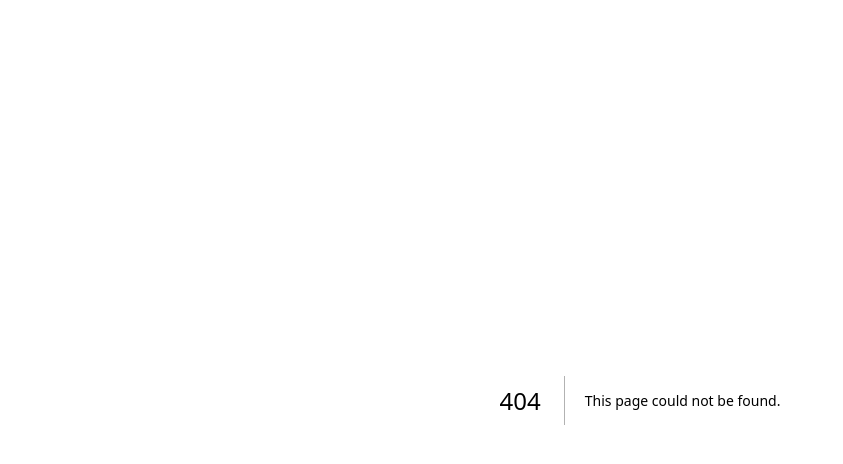
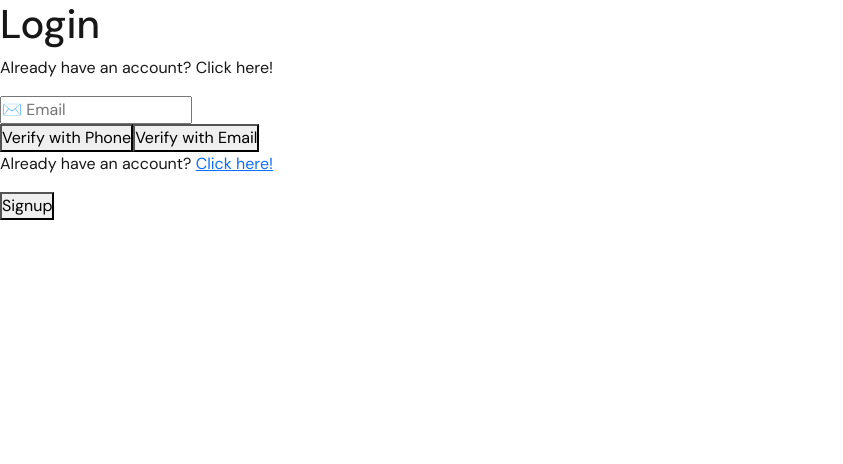
Before and after one commit to ernestlinks-consult/frontend, a Next.js app: page /Login in a window 1280 px wide. Before the commit this address had no page. Shown: the top 464 px of the page, without its empty margins (0-843 px from the left). Built offline with nearby package versions, Linux system fonts and the light colour scheme.

Commit message:
Just intalled the dependancies on my pc, so like first intallation

```diff
--- /dev/null
+++ b/src/app/Login/page.js
@@ -0,0 +1,35 @@
+export default function Login() {
+  return (
+    <div className="create-account">
+      <div className="head">
+        <h1>Login</h1>
+        <p>Already have an account? Click here!</p>
+      </div>
+      <div className="inputs">
+        <input type="text" placeholder="First Name" hidden />
+        <input type="text" placeholder="Last Name" hidden />
+        <input type="date" placeholder="mm/dd/yyyy" hidden />
+        <input type="email" placeholder="✉️ Email" />
+        <input type="password" placeholder="Password" hidden />
+        <input type="password" placeholder="Confirm Password" hidden />
+      </div>
+      <div className="buttons">
+        <button className="one">Verify with Phone</button>
+        <button className="two">Verify with Email</button>
+        {/* <div className="text resend">
+          <p>Resend passcode</p>
+        </div> */}
+      </div>
+      <div className="text">
+        <p>
+          Already have an account? <a href="/">Click here!</a>
+        </p>
+      </div>
+      <div className="signup-button">
+        <button type="submit" className="submit">
+          Signup
+        </button>
+      </div>
+    </div>
+  );
+}
--- /dev/null
+++ b/src/app/SignupOTP/page.js
@@ -0,0 +1,39 @@
+import Bubble from "../../images/Signup/speech bubble with notification.png";
+export default function DesktopOtp() {
+  return (
+    <div className="create-account">
+      <div className="signupotpConttainer">
+        <h1>We can’t wait to set you up</h1>
+        <div className="bubble-img">
+          <img
+            src={Bubble}
+            alt="bubble"
+            width={150}
+            className="bubbleico"
+          ></img>
+        </div>
+        <div className="text">
+          <p>We just sent you a passcode.</p>
+          <p>Please enter the passcode we sent to e*********2@gmail.com</p>
+        </div>
+        <div className="otp-numbers">
+          <input className="otpNum" maxLength={1}></input>
+          <input className="otpNum" maxLength={1}></input>
+          <input className="otpNum" maxLength={1}></input>
+          <input className="otpNum" maxLength={1}></input>
+        </div>
+        <div className="buttons">
+          <button className="one">Verify with Phone</button>
+          <div className="text resend">
+            <p>Resend passcode</p>
+          </div>
+        </div>
+        <div className="text">
+          <p>
+            Already have an account? <a href="/">Click here!</a>
+          </p>
+        </div>
+      </div>
+    </div>
+  );
+}
--- /dev/null
+++ b/src/app/signup/Create_account.js
@@ -0,0 +1,33 @@
+export default function Create_account() {
+  return (
+    <div className="create-account">
+      <div className="head">
+        <h1>Create Account</h1>
+        <p>
+          Enter your email below. We'll send you a code to complete your
+          sign-up.
+        </p>
+      </div>
+
+      {/* input textboxes */}
+      <div className="inputs">
+        <input type="text" placeholder="First Name" hidden />
+        <input type="text" placeholder="Last Name" hidden />
+        <input type="date" placeholder="mm/dd/yyyy" hidden />
+        <input type="email" placeholder="✉️ Email" />
+        <input type="password" placeholder="Password" hidden />
+        <input type="password" placeholder="Confirm Password" hidden />
+      </div>
+
+      <div className="text">
+        <p>
+          Already have an account? <a href="/">Click here!</a>
+        </p>
+      </div>
+      {/* sign up button */}
+      <div className="signup-button">
+        <button type="submit">Signup</button>
+      </div>
+    </div>
+  );
+}
--- /dev/null
+++ b/src/app/signup/Create_artifact.js
@@ -0,0 +1,9 @@
+import SideImage from "../../images/create_artifact1.png";
+
+export default function Create_artifact() {
+  return (
+    <>
+      <img src={SideImage} alt="artifact" className="sideimage" />
+    </>
+  );
+}
```
Also changed, not shown: src/app/page.jsx (+5 -3 lines), 1 other file (tests, documents, lock files or other folders).
